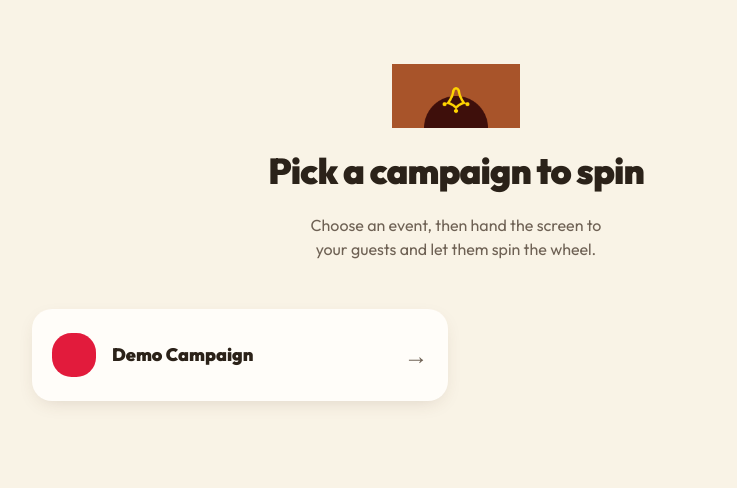
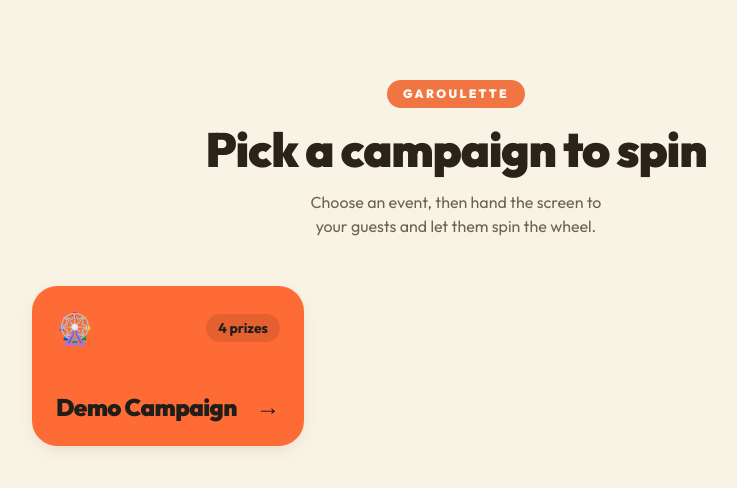
Before and after one commit to SoluceTechnologies/garoulette, a Next.js app: page / in a window 1280 px wide. Shown: the top 488 px of the page, without its empty margins (184-921 px from the left). Built offline with nearby package versions, Linux system fonts and the light colour scheme.

Commit message:
feat(ui): richer landing — vibrant per-campaign colour tiles
- listCampaigns returns prizeCount + primaryColor (CampaignSummary)
- landing cards are brand-coloured tiles with auto-contrast ink (WCAG max), prize count, wheel motif; brand wordmark + single h1 header

```diff
--- a/app/page.tsx
+++ b/app/page.tsx
@@ -1,20 +1,34 @@
-import Image from "next/image";
 import Link from "next/link";
 import { listCampaigns } from "@/features/campaign";
 
 export const dynamic = "force-dynamic";
 
-// Playful accents, reused from the wheel palette, to tag each campaign card.
-const ACCENTS = ["#E21B3C", "#1368CE", "#26890C", "#FFA602", "#9C27B0", "#0FB9B1"];
+// Fallback accents (wheel palette) for campaigns that don't set a theme colour.
+const ACCENTS = ["#E21B3C", "#1368CE", "#26890C", "#9C27B0", "#0FB9B1", "#EA6C1B"];
+
+/** Pick black or white ink for legible text on an arbitrary background colour,
+ *  choosing whichever yields the higher WCAG contrast ratio (not just luminance). */
+function readableInk(hex: string): "#211e1a" | "#ffffff" {
+  const h = hex.replace("#", "");
+  const full = h.length === 3 ? [...h].map((c) => c + c).join("") : h;
+  const toLinear = (v: number) => (v <= 0.03928 ? v / 12.92 : ((v + 0.055) / 1.055) ** 2.4);
+  const [r, g, b] = [0, 2, 4].map((o) => toLinear(Number.parseInt(full.slice(o, o + 2), 16) / 255));
+  const luminance = 0.2126 * r + 0.7152 * g + 0.0722 * b;
+  const contrastWithBlack = (luminance + 0.05) / 0.05;
+  const contrastWithWhite = 1.05 / (luminance + 0.05);
+  return contrastWithBlack >= contrastWithWhite ? "#211e1a" : "#ffffff";
+}
 
 export default async function Home() {
   const campaigns = await listCampaigns();
 
   return (
-    <main className="mx-auto flex min-h-full w-full max-w-4xl flex-1 flex-col px-6 py-12 sm:py-16">
-      <header className="flex flex-col items-center gap-5 text-center">
-        <Image src="/logo.png" alt="Garoulette" width={220} height={72} priority className="h-14 w-auto sm:h-16" />
-        <h1 className="text-balance font-black text-3xl text-foreground leading-tight tracking-tight sm:text-4xl">
+    <main className="mx-auto flex min-h-full w-full max-w-4xl flex-1 flex-col px-6 py-14 sm:py-20">
+      <header className="flex flex-col items-center gap-4 text-center">
+        <span className="rounded-full bg-primary px-4 py-1.5 font-black text-primary-foreground text-xs uppercase tracking-[0.2em]">
+          Garoulette
+        </span>
+        <h1 className="text-balance font-black text-4xl text-foreground leading-[1.05] tracking-tight sm:text-5xl">
           Pick a campaign to spin
         </h1>
         <p className="max-w-md text-balance text-muted-foreground">
@@ -22,29 +36,43 @@ export default async function Home() {
         </p>
       </header>
 
-      <section className="mt-10 sm:mt-12">
+      <section className="mt-12">
         {campaigns.length === 0 ? (
           <EmptyState />
         ) : (
-          <ul className="grid gap-4 sm:grid-cols-2">
-            {campaigns.map((campaign, i) => (
+          <ul className="grid grid-cols-[repeat(auto-fill,minmax(15rem,1fr))] gap-4">
+            {campaigns.map((campaign, i) => {
+              const color = campaign.primaryColor ?? ACCENTS[i % ACCENTS.length];
+              const ink = readableInk(color);
+              const chipBg = ink === "#ffffff" ? "rgba(255,255,255,0.18)" : "rgba(0,0,0,0.1)";
+              return (
                 <li key={campaign.slug}>
                   <Link
                     href={`/campaign/${campaign.slug}`}
-                  className="group flex items-center gap-4 rounded-[1.25rem] bg-card px-5 py-6 shadow-[var(--shadow-card)] transition duration-200 ease-out hover:-translate-y-0.5 hover:shadow-[var(--shadow-pop)] focus-visible:outline-2 focus-visible:outline-primary focus-visible:outline-offset-2"
+                    style={{ backgroundColor: color, color: ink, outlineColor: color }}
+                    className="group flex min-h-40 flex-col justify-between rounded-2xl p-6 shadow-[var(--shadow-card)] transition duration-200 ease-out hover:-translate-y-1 hover:shadow-[var(--shadow-pop)] focus-visible:outline-2 focus-visible:outline-offset-2"
                   >
+                    <div className="flex items-center justify-between">
+                      <span aria-hidden className="text-3xl">
+                        🎡
+                      </span>
+                      <span className="rounded-full px-3 py-1 font-bold text-sm" style={{ backgroundColor: chipBg }}>
+                        {campaign.prizeCount} {campaign.prizeCount === 1 ? "prize" : "prizes"}
+                      </span>
+                    </div>
+                    <div className="flex items-end justify-between gap-3">
+                      <h2 className="text-balance font-black text-2xl leading-tight tracking-tight">{campaign.name}</h2>
                       <span
                         aria-hidden
-                    className="h-11 w-11 shrink-0 rounded-xl"
-                    style={{ backgroundColor: ACCENTS[i % ACCENTS.length] }}
-                  />
-                  <span className="flex-1 font-black text-foreground text-lg leading-tight">{campaign.name}</span>
-                  <span className="font-black text-2xl text-muted-foreground transition group-hover:translate-x-0.5 group-hover:text-foreground">
+                        className="shrink-0 font-black text-2xl transition-transform group-hover:translate-x-1"
+                      >
                         →
                       </span>
+                    </div>
                   </Link>
                 </li>
-            ))}
+              );
+            })}
           </ul>
         )}
       </section>
@@ -54,9 +82,12 @@ export default async function Home() {
 
 function EmptyState() {
   return (
-    <div className="flex flex-col items-center gap-3 rounded-2xl bg-card px-8 py-14 text-center shadow-[var(--shadow-card)]">
+    <div className="flex flex-col items-center gap-3 rounded-2xl bg-card px-8 py-16 text-center shadow-[var(--shadow-card)]">
+      <span aria-hidden className="text-4xl">
+        🎡
+      </span>
       <p className="font-black text-foreground text-xl">No campaigns yet</p>
-      <p className="max-w-sm text-muted-foreground text-sm">
+      <p className="max-w-sm text-balance text-muted-foreground text-sm">
         Add a campaign folder under <code className="rounded bg-muted px-1.5 py-0.5 font-mono">data/campaigns/</code> to
         get started.
       </p>
--- a/src/features/campaign/lib/storage.ts
+++ b/src/features/campaign/lib/storage.ts
@@ -41,7 +41,14 @@ async function readDraws(slug: string): Promise<Draw[]> {
   }
 }
 
-export async function listCampaigns(): Promise<{ slug: string; name: string }[]> {
+export type CampaignSummary = {
+  slug: string;
+  name: string;
+  prizeCount: number;
+  primaryColor?: string;
+};
+
+export async function listCampaigns(): Promise<CampaignSummary[]> {
   let entries: Awaited<ReturnType<typeof fs.readdir>>;
   try {
     entries = (await fs.readdir(DATA_ROOT, {
@@ -50,13 +57,25 @@ export async function listCampaigns(): Promise<{ slug: string; name: string }[]>
   } catch {
     return [];
   }
-  const result: { slug: string; name: string }[] = [];
+  const result: CampaignSummary[] = [];
   for (const entry of entries) {
     if (!entry.isDirectory()) continue;
     try {
-      const entryName = entry.name as unknown as string;
-      const settings = settingsSchema.parse(await readJson(path.join(DATA_ROOT, entryName, "settings.json")));
-      result.push({ slug: entryName, name: settings.name });
+      const dir = path.join(DATA_ROOT, entry.name as unknown as string);
+      const settings = settingsSchema.parse(await readJson(path.join(dir, "settings.json")));
+      let prizeCount = 0;
+      try {
+        const { prizes } = prizesFileSchema.parse(await readJson(path.join(dir, "prizes.json")));
+        prizeCount = prizes.length;
+      } catch {
+        // A campaign with no readable prizes still lists, just with a count of 0.
+      }
+      result.push({
+        slug: entry.name as unknown as string,
+        name: settings.name,
+        prizeCount,
+        primaryColor: settings.theme?.primaryColor,
+      });
     } catch {}
   }
   return result;
```
Lines whose indentation alone changed are shown as unchanged.
